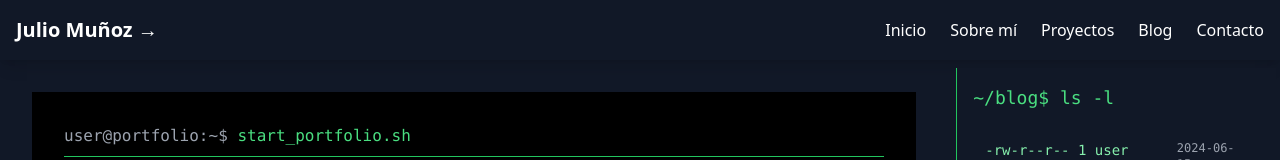
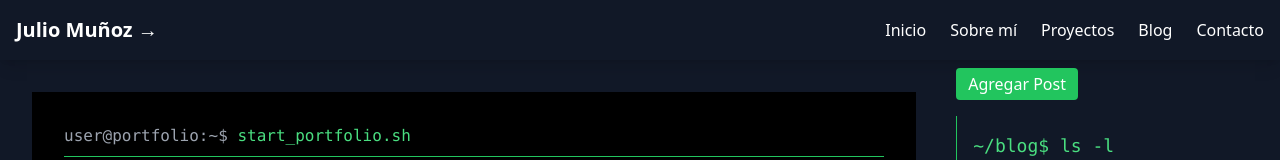
Before and after one commit to munozSD/portfolio_munoz, a React (Create React App) app: page / in a window 1280 px wide. Shown: the top 160 px of the page. Built offline with nearby package versions, Linux system fonts and the light colour scheme.

Commit message:
integración de pass en creación de post

```diff
--- a/src/features/blog/components/PostForm.jsx
+++ b/src/features/blog/components/PostForm.jsx
@@ -1,6 +1,5 @@
 import React, { useState } from "react";
 import axios from "axios";
-
 export default function PostForm({ closeModal }) {
   const [title, setTitle] = useState("");
   const [content, setContent] = useState("");
--- a/src/index.js
+++ b/src/index.js
@@ -15,38 +15,68 @@ import BlogList from './features/blog/pages/BlogList';
 import BlogPost from './features/blog/pages/BlogPost';
 import WhatsAppButton from './components/WhatsAppButton/WhatsAppButton';
 import ChatbotButton from './components/ChatBot/ChatBot';
+import { useState } from "react"; // Asegúrate de importar useState
+import PostForm from "./features/blog/components/PostForm";
 
 const Layout = ({ children }) => {
   const location = useLocation();
   const isHome = location.pathname === '/';
+  const [showPostForm, setShowPostForm] = useState(false);
+
+  // Cambia esta contraseña por la que quieras
+  const ADMIN_PASSWORD = "Oiluj...160289";
+
+  const handleAddPostClick = () => {
+    const input = prompt("Introduce la contraseña para crear un nuevo post:");
+    if (input === ADMIN_PASSWORD) {
+      setShowPostForm(true);
+    } else if (input !== null) {
+      alert("Contraseña incorrecta 🔒");
+    }
+  };
 
   return (
     <div className="flex flex-col min-h-screen bg-gray-900">
       <Navbar />
+      <main className="flex-grow flex flex-col lg:flex-row">
+        <div className="lg:w-3/4 p-4 lg:p-8">{children}</div>
 
-  <main className="flex-grow flex flex-col lg:flex-row">
-    {/* Contenido principal (ocupa 3/4 del espacio) */}
-    <div className="lg:w-3/4 p-4 lg:p-8">
-      {children}
-    </div>
-
-    {/* Sidebar derecha (BlogList) - ocupa 1/4 del espacio */}
         {isHome && (
           <div className="sticky top-4 p-2 overflow-y-auto h-fit">
-          <h2></h2>
+            <button
+              className="mb-4 px-3 py-1 bg-green-500 text-white rounded hover:bg-green-600"
+              onClick={handleAddPostClick}
+            >
+              Agregar Post
+            </button>
+
             <BlogList terminalMode={true} />
+
+            {showPostForm && (
+              <div className="fixed inset-0 flex items-center justify-center bg-black bg-opacity-50 z-50">
+                <div className="bg-gray-100 rounded-lg shadow-lg p-6 w-full max-w-md relative">
+                  <button
+                    onClick={() => setShowPostForm(false)}
+                    className="absolute top-2 right-2 text-gray-600 hover:text-gray-900 font-bold"
+                  >
+                    ✖
+                  </button>
+
+                  <PostForm closeModal={() => setShowPostForm(false)} />
+                </div>
+              </div>
+            )}
           </div>
         )}
       </main>
 
-  {/* SkillBar al final */}
       {isHome && <SkillBar />}
-
       <WhatsAppButton />
       <ChatbotButton />
     </div>
   );
 };
+
 
 const App = () => (
   <Layout>
```
Lines whose indentation alone changed are shown as unchanged.
